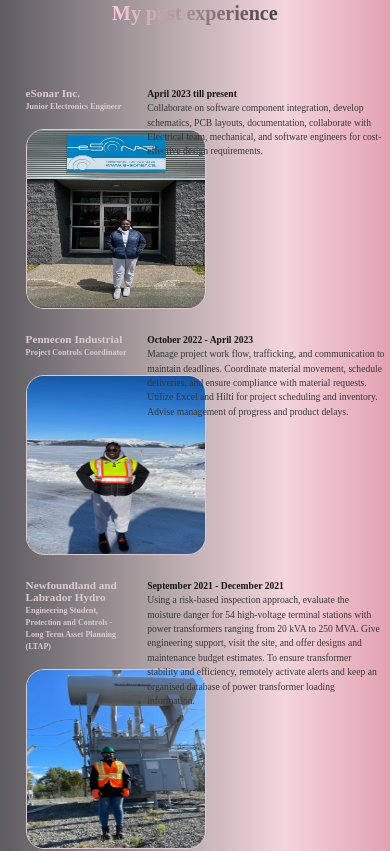
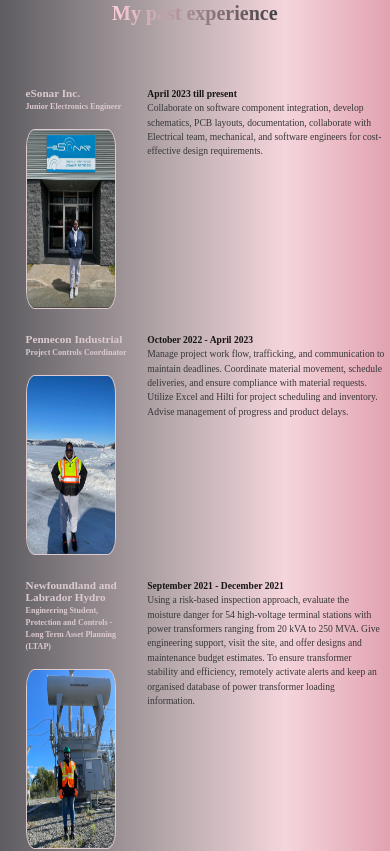
Before and after one commit to NifemiLifting/portfoliotwo, a React (Create React App) app: page / in a window 390 px wide. Shown: the part 1400-2251 px from the top of the page. Built offline with nearby package versions, Linux system fonts and the light colour scheme.

Commit message:
final commit

```diff
--- a/src/components/experience/experience.css
+++ b/src/components/experience/experience.css
@@ -63,6 +63,10 @@
       font-size: 0.8rem;
       line-height: 1.5;
     }
+    .item-content img{
+      max-width: 100px;
+    }
+
   }
   @media screen and (max-width:490px) {
     .ovo__exp-container_heading h1 {
@@ -88,5 +92,8 @@
     .section__padding{
       padding: 1.6rem;
     }
+    .item-content img{
+      width: 90px;
+    }
   }
   /* Add any additional styling as needed */
```
